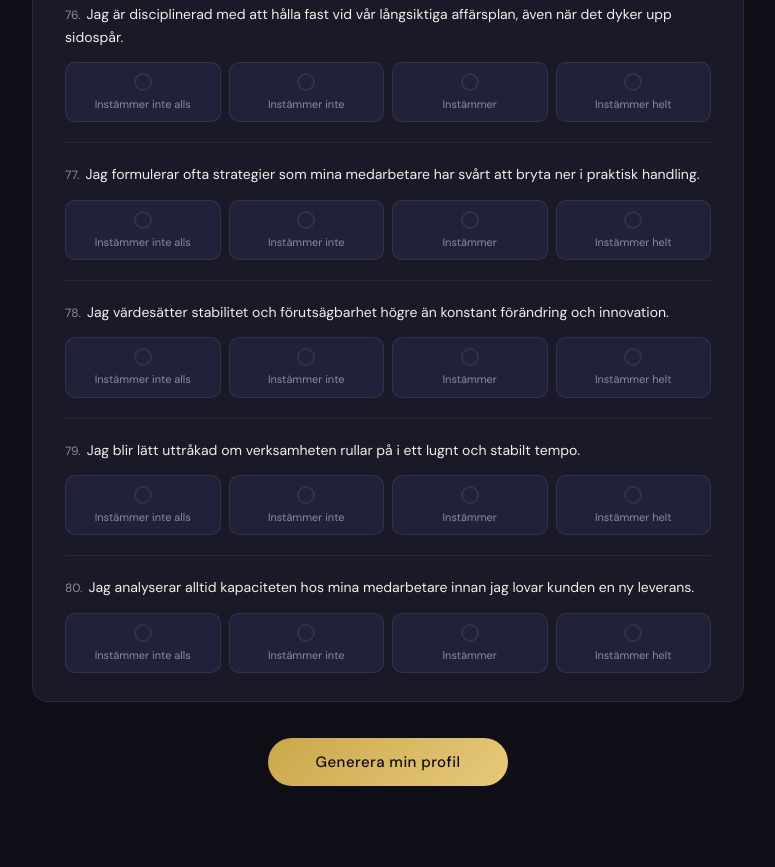
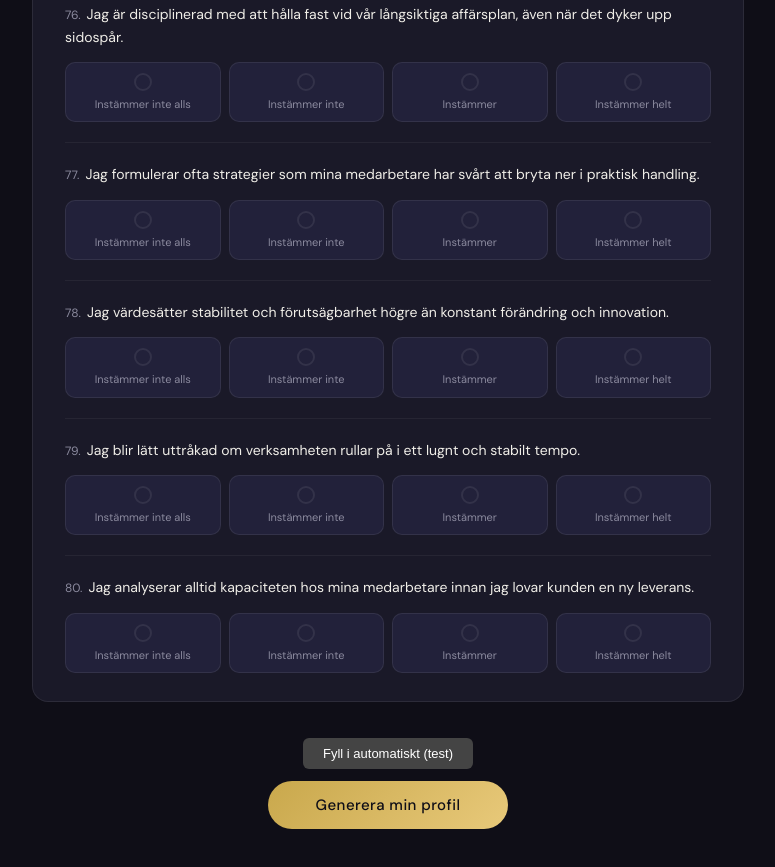
Before and after one commit to ericrobertson72-prog/bigfive-personlighetstest, a website: page hogan.html in a window 1280 px wide. Shown: the part 11000-11867 px from the top of the page, without its empty margins (252-1027 px from the left). Drawn offline with nearby package versions, Linux system fonts and the light colour scheme.

Commit message:
Add autofill button for testing hogan form

```diff
--- a/hogan.html
+++ b/hogan.html
@@ -168,6 +168,7 @@ body::before{content:'';position:fixed;inset:0;background:
   <div id="survey"></div>
 
   <div class="submit-wrap">
+    <button type="button" onclick="autofill()" style="margin-bottom:12px;padding:8px 20px;background:#444;color:#fff;border:none;border-radius:6px;cursor:pointer;font-size:13px;">Fyll i automatiskt (test)</button><br>
     <button class="btn-primary" id="submitBtn" onclick="submitTest()">Generera min profil</button>
     <div class="error-msg" id="errorMsg">Svara på alla frågor innan du fortsätter.</div>
   </div>
@@ -421,6 +422,14 @@ function getScores(){
     scores[theme.id] = Math.round((sum - 10) / 30 * 100);
   });
   return scores;
+}
+
+function autofill(){
+  for(let i=0;i<80;i++){
+    const val = (i%4)+1;
+    const el = document.querySelector(`[name="q${i}"][value="${val}"]`);
+    if(el) el.checked = true;
+  }
 }
 
 function submitTest(){
```
